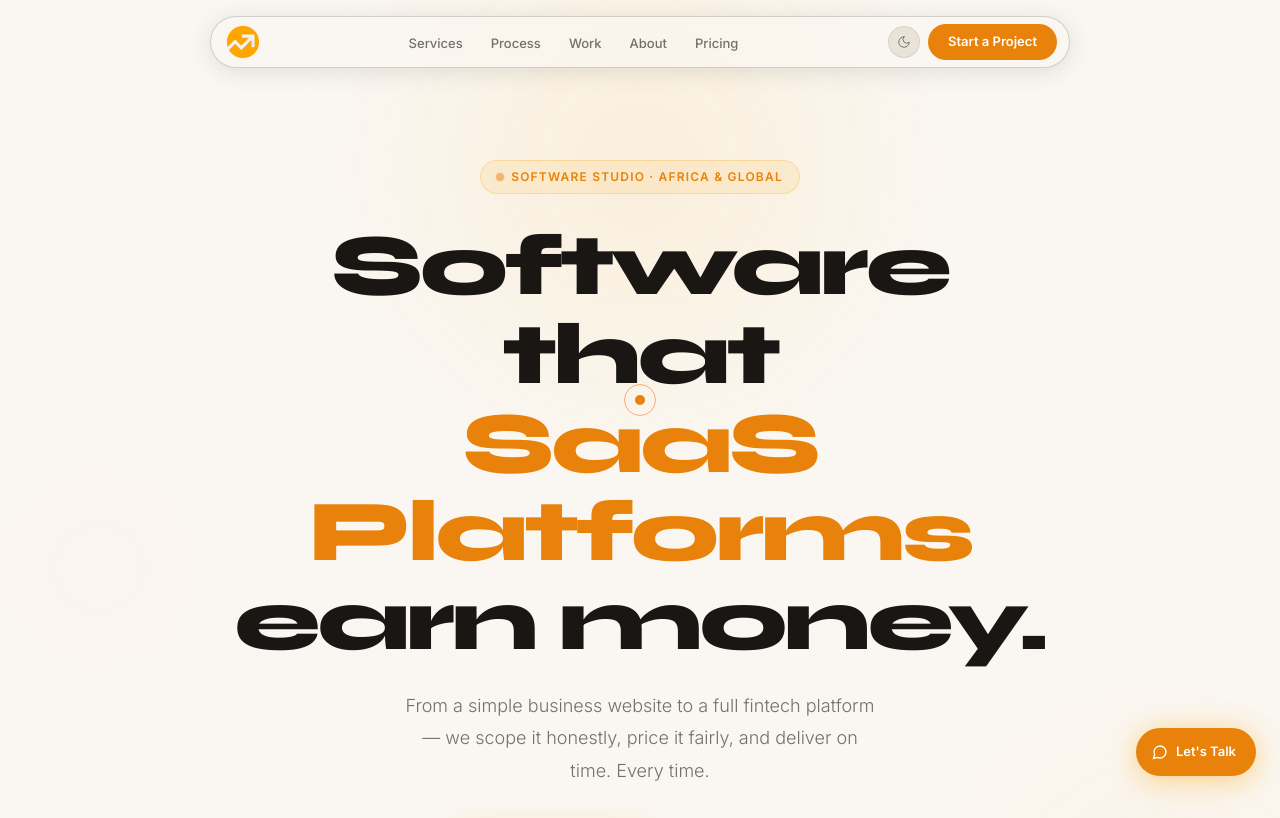
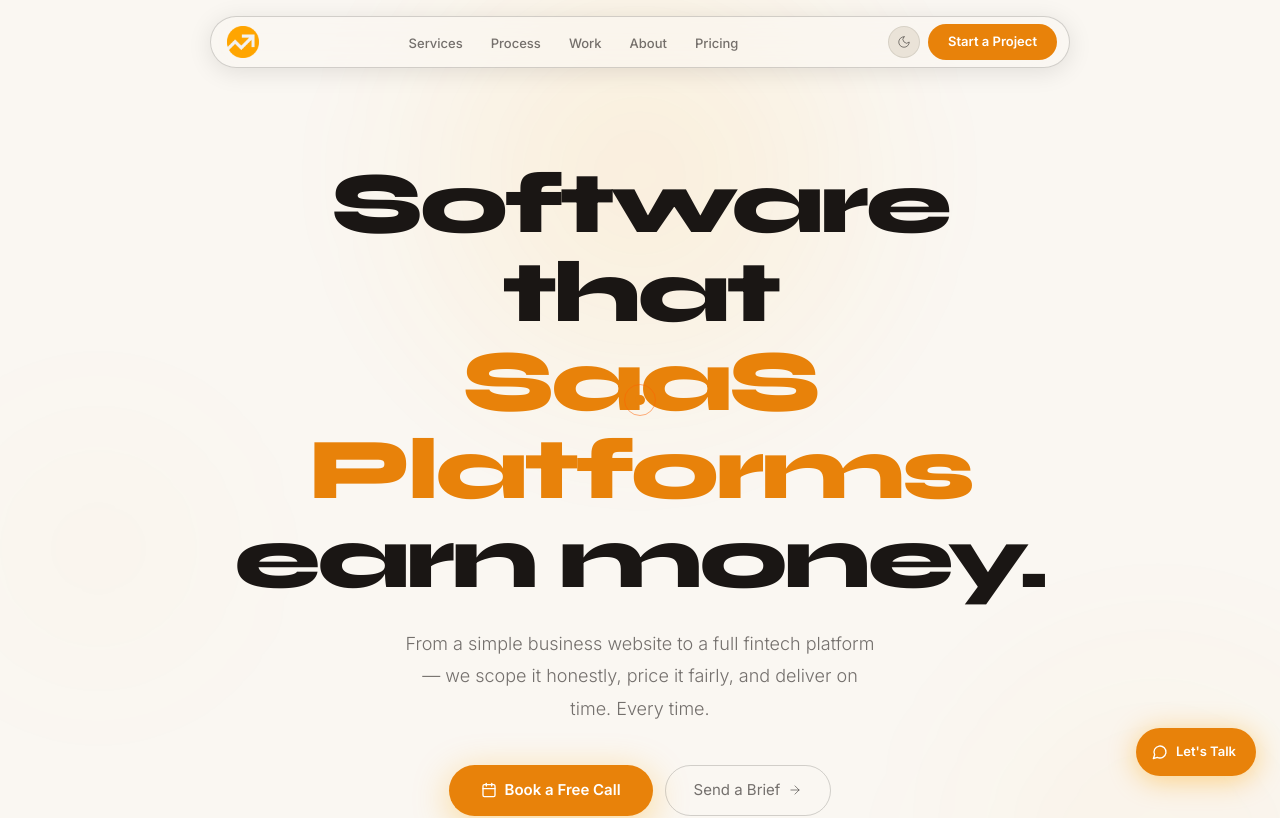
Before and after one commit to johnsonsemmanuel/esperpartners, a Next.js app: page / in a window 1280 px wide. Shown: the top 818 px of the page. Built offline with nearby package versions, Linux system fonts and the light colour scheme.

Commit message:
Remove Software Studio Africa Global eyebrow from hero

```diff
--- a/src/components/Hero.tsx
+++ b/src/components/Hero.tsx
@@ -117,18 +117,6 @@ export default function Hero() {
       {/* ── Content ── */}
       <div className="relative flex flex-col items-center" style={{ zIndex: 1, maxWidth: 880, width: '100%' }}>
 
-        {/* Eyebrow pill */}
-        <motion.div {...fadeUp(0.1)}
-          className="inline-flex items-center gap-2 px-4 py-[7px] rounded-full mb-7 text-[12px] font-semibold uppercase tracking-[.1em]"
-          style={{
-            background: 'rgba(255,165,0,0.1)',
-            border: '1px solid rgba(255,165,0,0.25)',
-            color: 'var(--orange)',
-          }}>
-          <span className="w-[6px] h-[6px] rounded-full badge-dot" style={{ background: 'var(--orange)' }} />
-          Software Studio · Africa &amp; Global
-        </motion.div>
-
         {/* Main headline */}
         <motion.h1
           {...fadeUp(0.2)}
```
